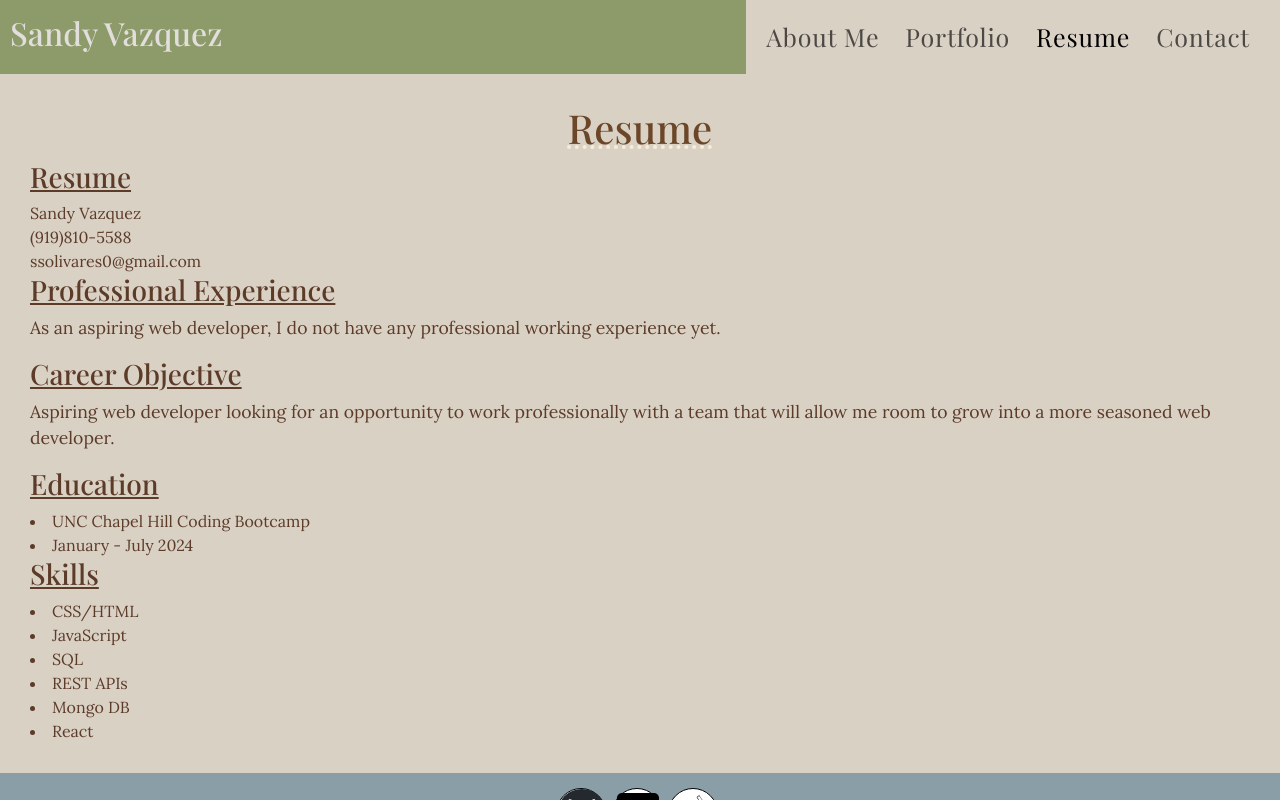
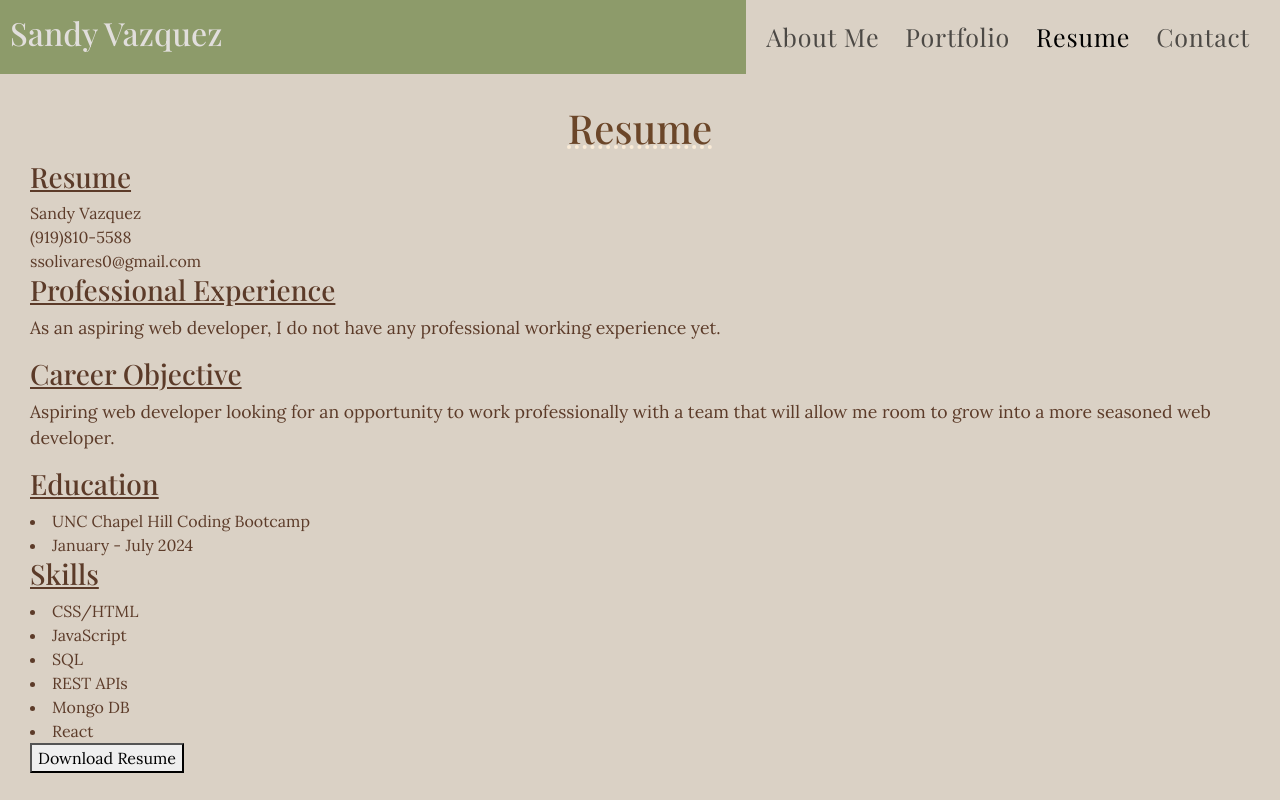
Before and after one commit to sandyvzqz/sandyvPortfolio, a React (Vite) app: page /resume in a window 1280 px wide. Built offline with nearby package versions, Linux system fonts and the light colour scheme; a web font is replaced by a local one.

Commit message:
Added Download button with functionality to download the Resume component as a pdf file.

```diff
--- a/src/pages/Resume.jsx
+++ b/src/pages/Resume.jsx
@@ -1,6 +1,21 @@
 import React from "react";
+import html2canvas from 'html2canvas';
+import jsPDF from "jspdf";
 
 const Resume = () => {
+    const downloadPDF = () =>{
+        const resumeContent = document.getElementById("resumeContent");
+
+        html2canvas(resumeContent).then((canvas) =>{
+            const imgData = canvas.toDataURL("image/png");
+            const pdf = new jsPDF("p", "mm", "a4");
+            const imgProps = pdf.getImageProperties(imgData);
+            const pdfWidth = pdf.internal.pageSize.getWidth();
+            const pdfHeight = (imgProps.height * pdfWidth) / imgProps.width;
+            pdf.addImage(imgData, "PNG", 0, 0, pdfWidth, pdfHeight);
+            pdf.save("SandyVresume.pdf");
+        });
+    };
     return(
         <section id="resumeContent">
             <h1>Resume</h1>
@@ -35,6 +50,7 @@ const Resume = () => {
                 <li>Mongo DB</li>
                 <li>React </li>
             </div>
+            <button onClick={ downloadPDF}>Download Resume</button>
         </section>
     )
 }
```
